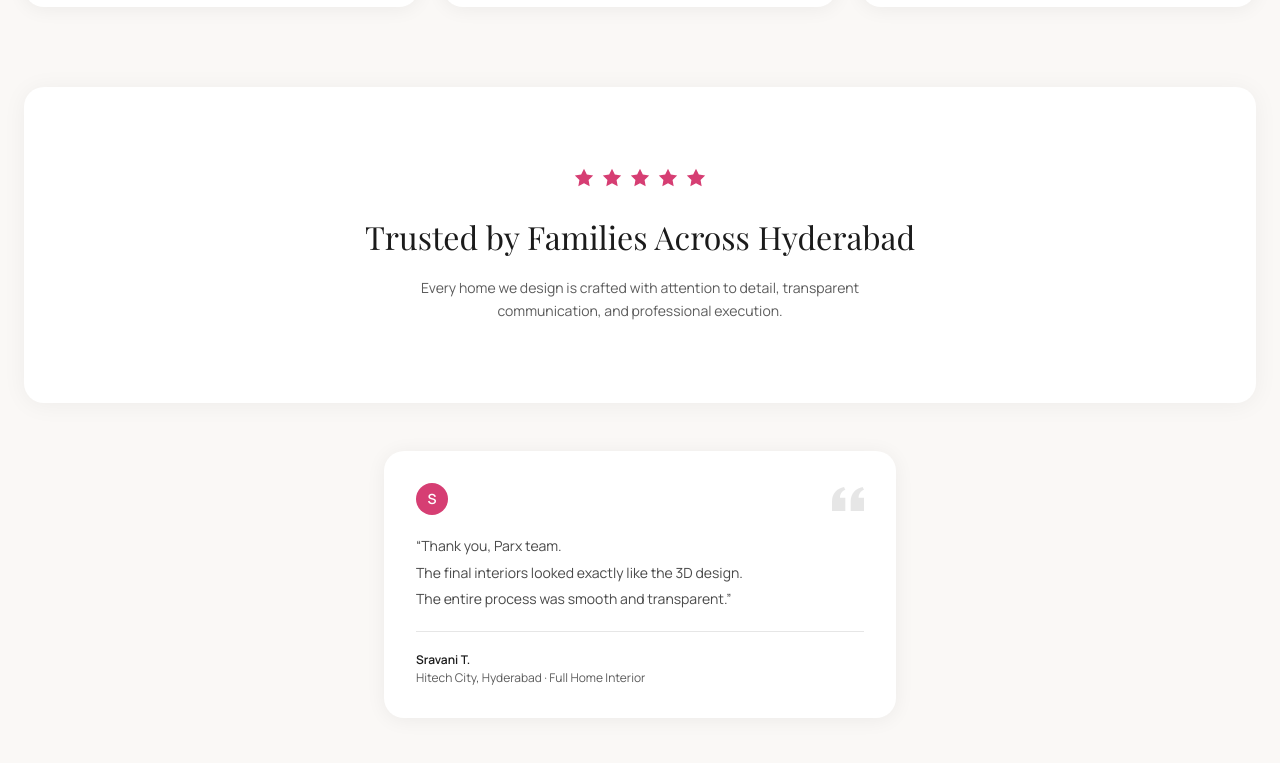
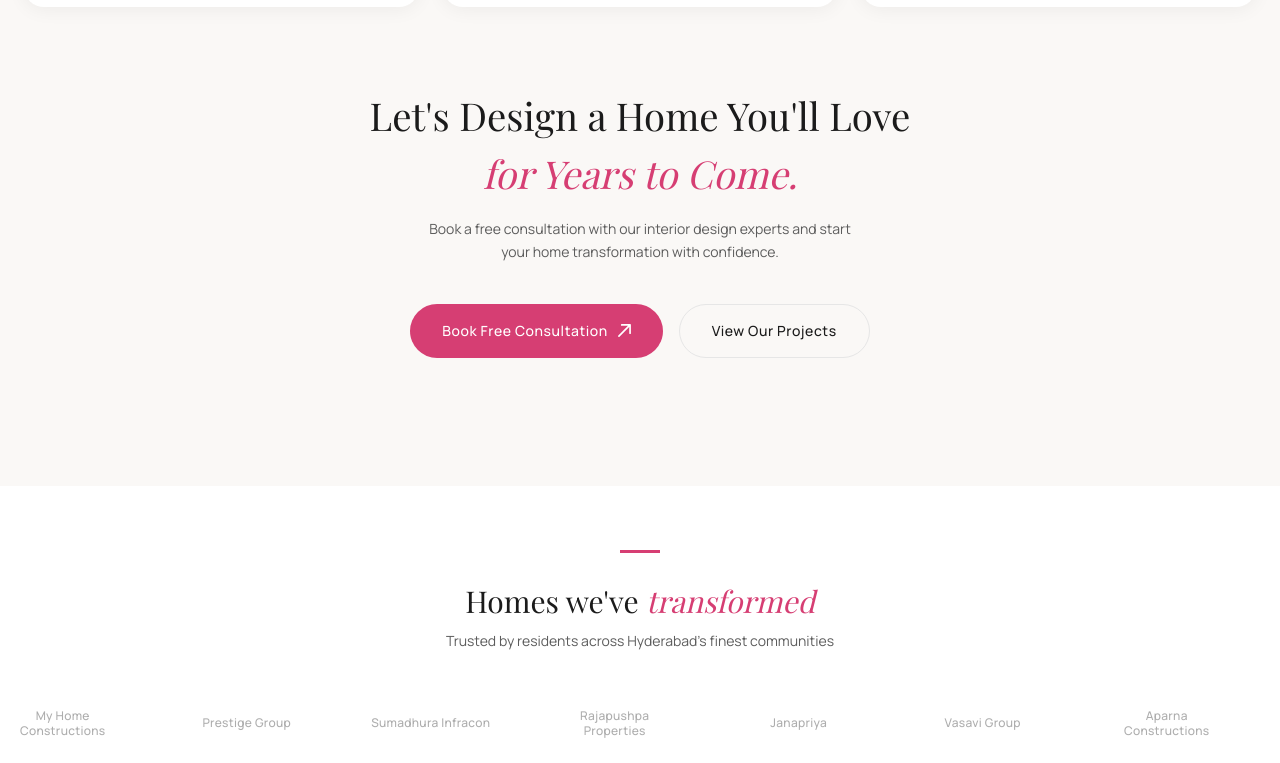
Before and after one commit to sudheerseo3-tech/parx-interiors, a Next.js app: page / in a window 1280 px wide. Shown: the part 9317-10080 px from the top of the page. Built offline with nearby package versions, Linux system fonts and the light colour scheme; no server answers; a web font is replaced by a local one.

Commit message:
Remove trust block and appreciation message from testimonials section

```diff
--- a/components/SanityHomeSections.tsx
+++ b/components/SanityHomeSections.tsx
@@ -204,7 +204,6 @@ function TestimonialCard({ review, index }: { review: any; index: number }) {
 
 export function Testimonials() {
   const [reviews, setReviews] = useState<any[]>(fallbackTestimonials)
-  const [trustVisible, setTrustVisible] = useState(false)
   const [ctaVisible, setCtaVisible] = useState(false)
 
   useEffect(() => {
@@ -216,15 +215,10 @@ export function Testimonials() {
   }, [])
 
   useEffect(() => {
-    const trustEl = document.getElementById('trust-block')
     const ctaEl = document.getElementById('reviews-cta')
-    if (trustEl) {
-      const obs = new IntersectionObserver(([e]) => { if (e.isIntersecting) { setTrustVisible(true); obs.disconnect() } }, { threshold: 0.2 })
-      obs.observe(trustEl)
-    }
     if (ctaEl) {
-      const obs2 = new IntersectionObserver(([e]) => { if (e.isIntersecting) { setCtaVisible(true); obs2.disconnect() } }, { threshold: 0.2 })
-      obs2.observe(ctaEl)
+      const obs = new IntersectionObserver(([e]) => { if (e.isIntersecting) { setCtaVisible(true); obs.disconnect() } }, { threshold: 0.2 })
+      obs.observe(ctaEl)
     }
   }, [])
 
@@ -251,59 +245,6 @@ export function Testimonials() {
           {reviews.slice(0, 3).map((review, i) => (
             <TestimonialCard key={i} review={review} index={i} />
           ))}
-        </div>
-
-        {/* Trust Block */}
-        <div
-          id="trust-block"
-          className="text-center py-16 md:py-20 px-6 rounded-[20px] mb-12 transition-all duration-700"
-          style={{
-            background: '#ffffff',
-            boxShadow: '0 2px 24px rgba(0,0,0,0.05)',
-            opacity: trustVisible ? 1 : 0,
-            transform: trustVisible ? 'translateY(0)' : 'translateY(20px)',
-          }}
-        >
-          <div className="flex justify-center gap-1.5 mb-6">
-            {[...Array(5)].map((_, i) => (
-              <svg key={i} width="22" height="22" viewBox="0 0 24 24" fill="#D63E73">
-                <path d="M12 2l3.09 6.26L22 9.27l-5 4.87 1.18 6.88L12 17.77l-6.18 3.25L7 14.14 2 9.27l6.91-1.01L12 2z"/>
-              </svg>
-            ))}
-          </div>
-          <h3 className="font-display font-light text-parx-black mb-4" style={{ fontSize: 'clamp(1.4rem, 2.5vw, 2rem)' }}>
-            Trusted by Families Across Hyderabad
-          </h3>
-          <p className="font-sans text-parx-gray text-sm leading-relaxed max-w-md mx-auto">
-            Every home we design is crafted with attention to detail, transparent communication, and professional execution.
-          </p>
-        </div>
-
-        {/* Appreciation Message */}
-        <div className="max-w-lg mx-auto mb-20">
-          <div className="bg-white rounded-[20px] p-8 relative"
-            style={{ boxShadow: '0 2px 20px rgba(0,0,0,0.06)' }}>
-            <div className="w-8 h-8 rounded-full flex items-center justify-center text-white text-sm font-sans font-bold mb-5"
-              style={{ background: '#D63E73' }}>
-              S
-            </div>
-            <svg className="absolute top-8 right-8 opacity-10" width="32" height="32" viewBox="0 0 24 24" fill="#1B1B1B">
-              <path d="M14.017 21v-7.391c0-5.704 3.731-9.57 8.983-10.609l.995 2.151c-2.432.917-3.995 3.293-3.995 5.849h4v10h-9.983zm-14.017 0v-7.391c0-5.704 3.748-9.57 9-10.609l.996 2.151c-2.433.917-3.996 3.293-3.996 5.849h3.983v10h-9.983z"/>
-            </svg>
-            <p className="font-sans text-parx-black/80 text-sm leading-relaxed mb-1">
-              &ldquo;Thank you, Parx team.
-            </p>
-            <p className="font-sans text-parx-black/80 text-sm leading-relaxed mb-1">
-              The final interiors looked exactly like the 3D design.
-            </p>
-            <p className="font-sans text-parx-black/80 text-sm leading-relaxed">
-              The entire process was smooth and transparent.&rdquo;
-            </p>
-            <div className="mt-5 pt-5 border-t border-parx-border">
-              <div className="text-parx-black text-xs font-sans font-semibold">Sravani T.</div>
-              <div className="text-parx-gray text-xs font-sans mt-0.5">Hitech City, Hyderabad · Full Home Interior</div>
-            </div>
-          </div>
         </div>
 
         {/* CTA Block */}
```
